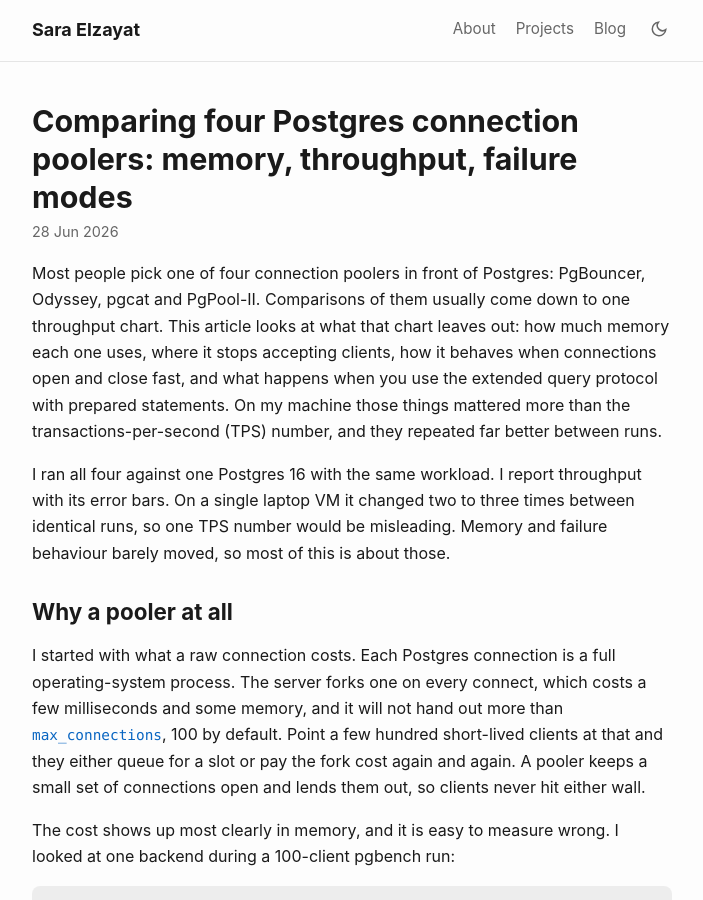
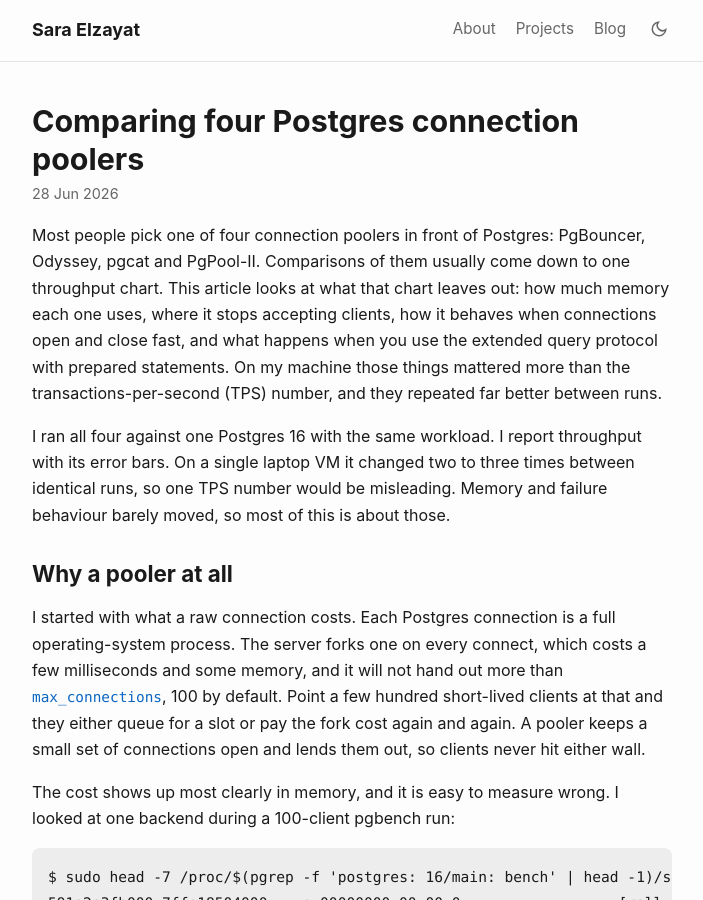
Before and after one commit to sarataha/sarataha.github.io, a Jekyll site: the page built from _posts/2026-06-28-comparing-four-postgres-connection-poolers.md, in a window 1280 px wide and 900 px high. Shown: the whole window, without its empty margins (288-991 px from the left). Built offline with Jekyll 4.4.1, drawn with Linux system fonts in a browser that asks for light colours.

Commit message:
Shorten Postgres poolers post title

```diff
--- a/_posts/2026-06-28-comparing-four-postgres-connection-poolers.md
+++ b/_posts/2026-06-28-comparing-four-postgres-connection-poolers.md
@@ -1,6 +1,6 @@
 ---
 layout: post
-title: "Comparing four Postgres connection poolers: memory, throughput, failure modes"
+title: "Comparing four Postgres connection poolers"
 date: 2026-06-28
 ---
 
```
